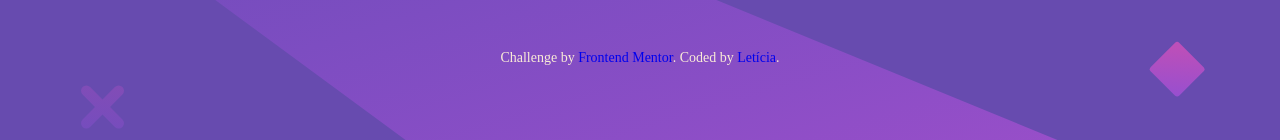
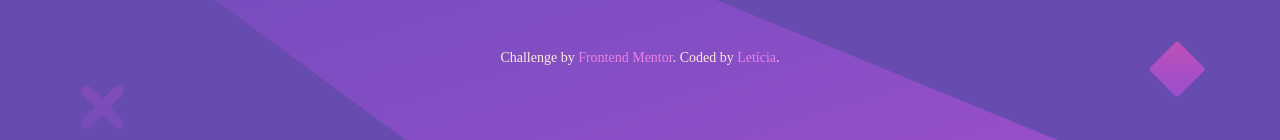
Before and after one commit to leticiarosariocabral/huddleLandingPage, a plain HTML site: page index.html in a window 1280 px wide. Shown: the part 684-824 px from the top of the page. Drawn offline with nearby package versions, Linux system fonts and the light colour scheme.

Commit message:
update file index

```diff
--- a/css/style.css
+++ b/css/style.css
@@ -95,8 +95,12 @@ a {
 footer {
     text-align: center;
 }
+footer a{
+    color: var(--SoftMagenta);
+}
 footer .attribution {
     font-size: 14px;
+
 }
 /* desktop view */
 @media only screen and (min-width: 1200px) {
```
